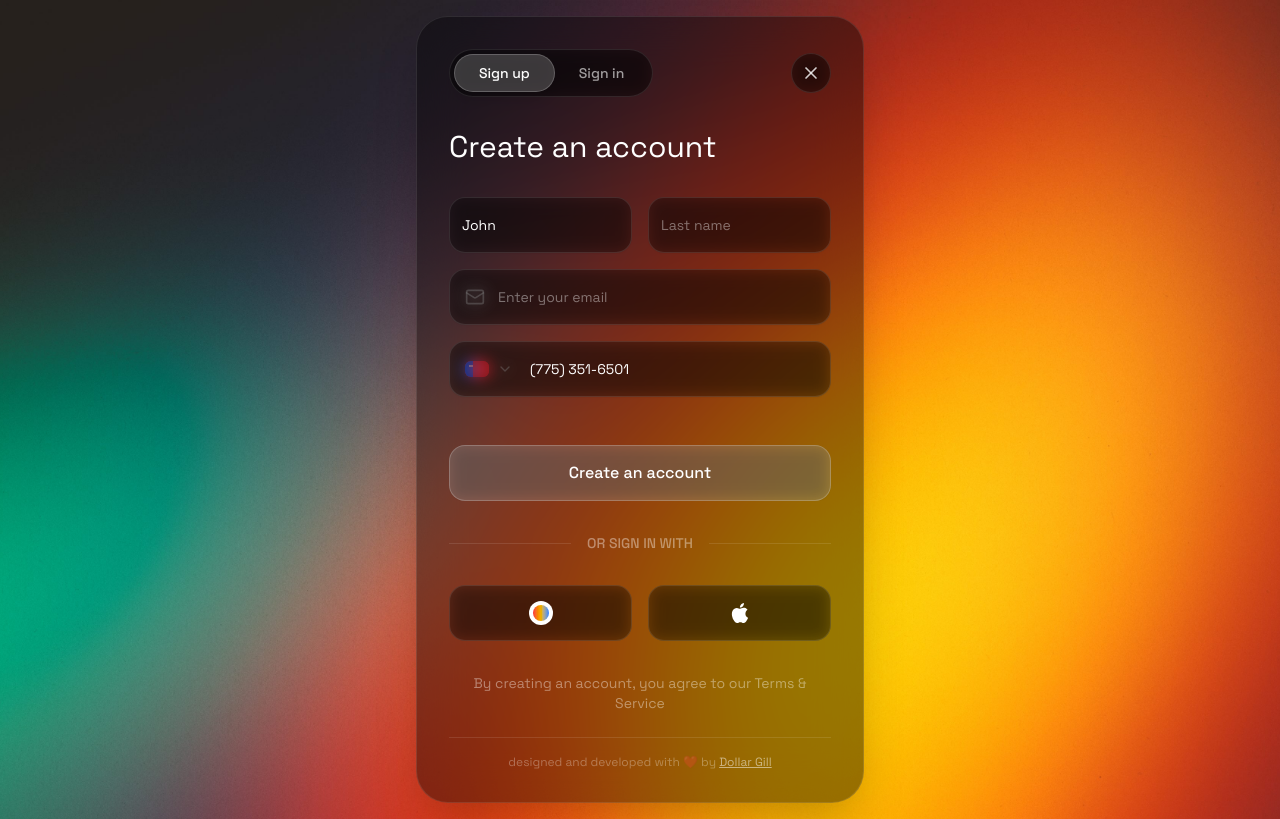
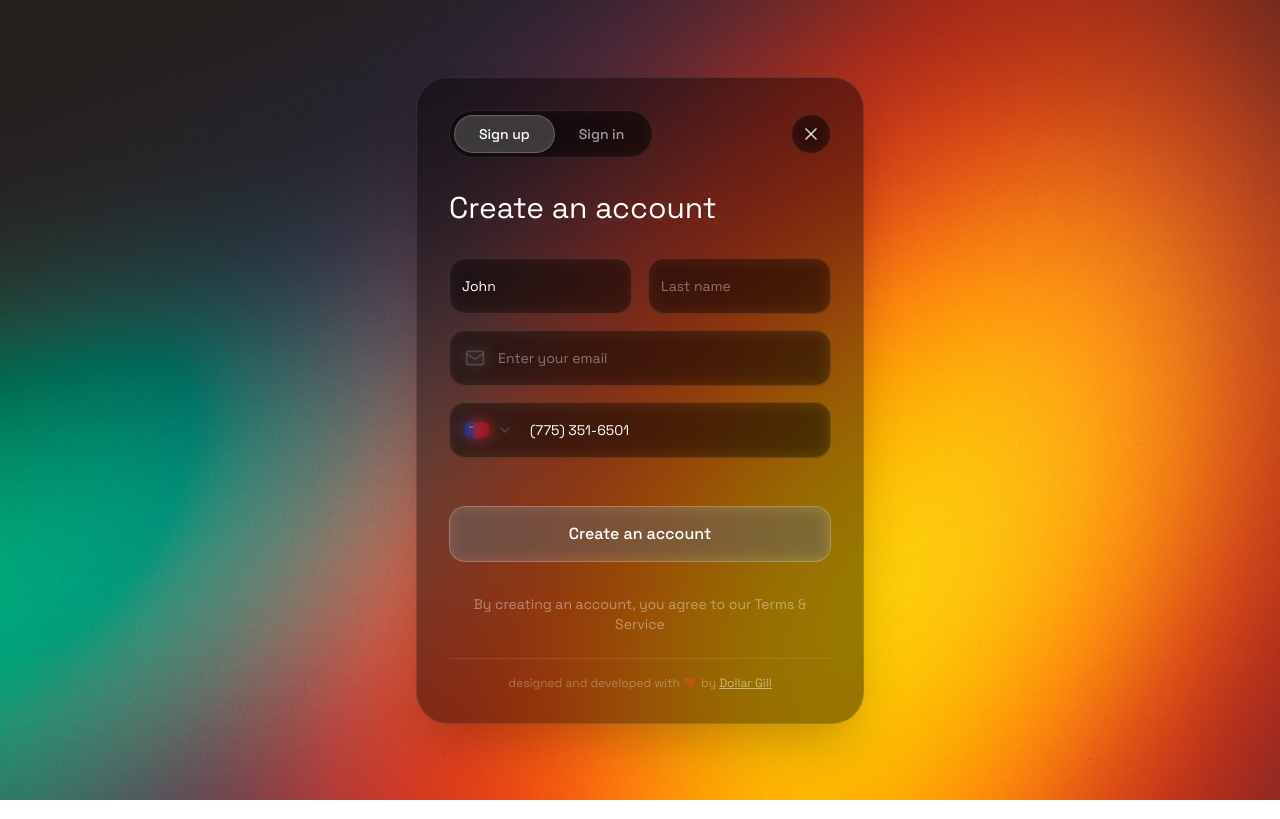
Before and after one commit to 167AliRaza/news-agent-app-front-End, a Next.js app: page / in a window 1280 px wide. Built offline with nearby package versions, Linux system fonts and the light colour scheme.

Commit message:
[dyad] Removed social login options from authentication forms. - wrote 3 file(s), deleted 1 file(s) + extra files edited outside of Dyad

```diff
--- a/app/page.tsx
+++ b/app/page.tsx
@@ -65,13 +65,6 @@ export default function AuthPage() {
     }, 1500)
   }
 
-  const handleSocialLogin = (provider: string) => {
-    toast({
-      title: `${provider} login`,
-      description: `Redirecting to ${provider}...`,
-    })
-  }
-
   const handleForgotPassword = () => {
     toast({
       title: "Reset link sent",
@@ -99,7 +92,6 @@ export default function AuthPage() {
         setRememberMe={setRememberMe}
         onSignIn={handleSignIn}
         onSignUp={handleSignUp}
-        onSocialLogin={handleSocialLogin}
         onForgotPassword={handleForgotPassword}
       />
       <Toaster />
--- a/components/auth/auth-card.tsx
+++ b/components/auth/auth-card.tsx
@@ -16,7 +16,6 @@ interface AuthCardProps {
   setRememberMe: (remember: boolean) => void
   onSignIn: (e: React.FormEvent) => void
   onSignUp: (e: React.FormEvent) => void
-  onSocialLogin: (provider: string) => void
   onForgotPassword: () => void
 }
 
@@ -30,7 +29,6 @@ export function AuthCard({
   setRememberMe,
   onSignIn,
   onSignUp,
-  onSocialLogin,
   onForgotPassword,
 }: AuthCardProps) {
   const [activeTab, setActiveTab] = useState("signup")
@@ -231,36 +229,6 @@ export function AuthCard({
           </div>
         </div>
 
-        {/* Divider */}
-        <div className="flex items-center my-8">
-          <div className="flex-1 h-px bg-white/10"></div>
-          <span className="px-4 text-white/40 text-sm font-medium">
-            {activeTab === "signup" ? "OR SIGN IN WITH" : "OR CONTINUE WITH"}
-          </span>
-          <div className="flex-1 h-px bg-white/10"></div>
-        </div>
-
-        <div className="grid grid-cols-2 gap-4">
-          <button
-            onClick={handleRedirect}
-            className="bg-black/20 backdrop-blur-sm border border-white/10 rounded-2xl h-14 flex items-center justify-center hover:bg-black/30 transition-all duration-300 transform hover:scale-105 hover:shadow-lg active:scale-95"
-          >
-            <div className="w-6 h-6 rounded-full bg-white flex items-center justify-center">
-              <div className="w-4 h-4 bg-gradient-to-r from-red-500 via-yellow-500 to-blue-500 rounded-full"></div>
-            </div>
-          </button>
-          <button
-            onClick={handleRedirect}
-            className="bg-black/20 backdrop-blur-sm border border-white/10 rounded-2xl h-14 flex items-center justify-center hover:bg-black/30 transition-all duration-300 transform hover:scale-105 hover:shadow-lg active:scale-95"
-          >
-            <div className="w-6 h-6 text-white">
-              <svg viewBox="0 0 24 24" fill="currentColor">
-                <path d="M18.71 19.5c-.83 1.24-1.71 2.45-3.05 2.47-1.34.03-1.77-.79-3.29-.79-1.53 0-2 .77-3.27.82-1.31.05-2.3-1.32-3.14-2.53C4.25 17 2.94 12.45 4.7 9.39c.87-1.52 2.43-2.48 4.12-2.51 1.28-.02 2.5.87 3.29.87.78 0 2.26-1.07 3.81-.91.65.03 2.47.26 3.64 1.98-.09.06-2.17 1.28-2.15 3.81.03 3.02 2.65 4.03 2.68 4.04-.03.07-.42 1.44-1.38 2.83M13 3.5c.73-.83 1.94-1.46 2.94-1.5.13 1.17-.34 2.35-1.04 3.19-.69.85-1.83 1.51-2.95 1.42-.15-1.15.41-2.35 1.05-3.11z" />
-              </svg>
-            </div>
-          </button>
-        </div>
-
         <p className="text-center text-white/40 text-sm mt-8">
           {activeTab === "signup"
             ? "By creating an account, you agree to our Terms & Service"
--- a/components/auth/auth-form.tsx
+++ b/components/auth/auth-form.tsx
@@ -21,7 +21,6 @@ interface AuthFormProps {
   setRememberMe: (remember: boolean) => void
   onSignIn: (e: React.FormEvent) => void
   onSignUp: (e: React.FormEvent) => void
-  onSocialLogin: (provider: string) => void
   onForgotPassword: () => void
 }
 
@@ -35,7 +34,6 @@ export function AuthForm({
   setRememberMe,
   onSignIn,
   onSignUp,
-  onSocialLogin,
   onForgotPassword,
 }: AuthFormProps) {
   const [showPassword, setShowPassword] = useState(false)
--- a/components/auth/social-login.tsx
+++ /dev/null
@@ -1,46 +0,0 @@
-"use client"
-
-import { Button } from "@/components/ui/button"
-import { Separator } from "@/components/ui/separator"
-import { Github, Mail } from "lucide-react"
-
-interface SocialLoginProps {
-  onSocialLogin: (provider: string) => void
-  type: "signin" | "signup"
-}
-
-export function SocialLogin({ onSocialLogin, type }: SocialLoginProps) {
-  return (
-    <div className="space-y-6">
-      <div className="relative">
-        <Separator className="bg-[#3a3a3c]" />
-        <div className="absolute inset-0 flex items-center justify-center">
-          <span className="bg-[#1c1c1e] px-4 text-sm text-[#8e8e93] font-medium tracking-wide font-sans">
-            {type === "signin" ? "OR CONTINUE WITH" : "OR SIGN UP WITH"}
-          </span>
-        </div>
-      </div>
-
-      <div className="grid grid-cols-2 gap-4">
-        <Button
-          type="button"
-          variant="outline"
-          className="bg-[#2c2c2e] border border-[#3a3a3c] text-white hover:bg-[#3a3a3c] hover:text-white hover:border-[#48484a] transition-all duration-200 rounded-2xl h-14 font-medium font-sans"
-          onClick={() => onSocialLogin("Google")}
-        >
-          <Mail className="w-5 h-5 mr-2" />
-          Google
-        </Button>
-        <Button
-          type="button"
-          variant="outline"
-          className="bg-[#2c2c2e] border border-[#3a3a3c] text-white hover:bg-[#3a3a3c] hover:text-white hover:border-[#48484a] transition-all duration-200 rounded-2xl h-14 font-medium font-sans"
-          onClick={() => onSocialLogin("GitHub")}
-        >
-          <Github className="w-5 h-5 mr-2" />
-          GitHub
-        </Button>
-      </div>
-    </div>
-  )
-}
```
Also changed, not shown: 1 other file (tests, documents, lock files or other folders).
